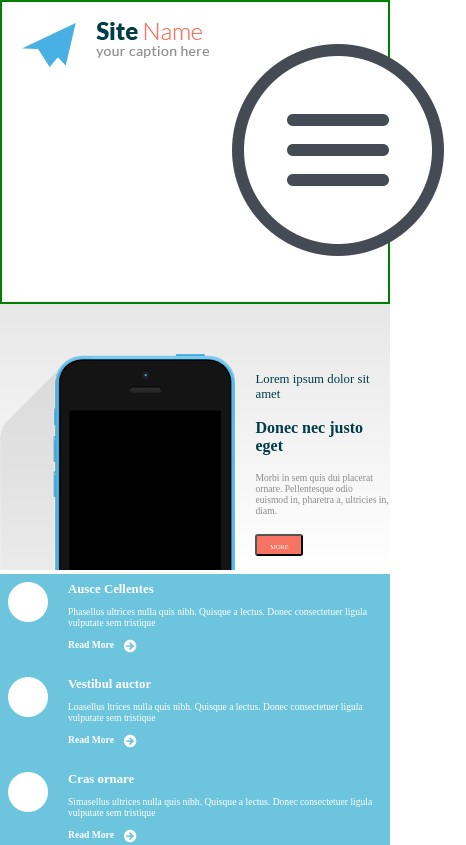
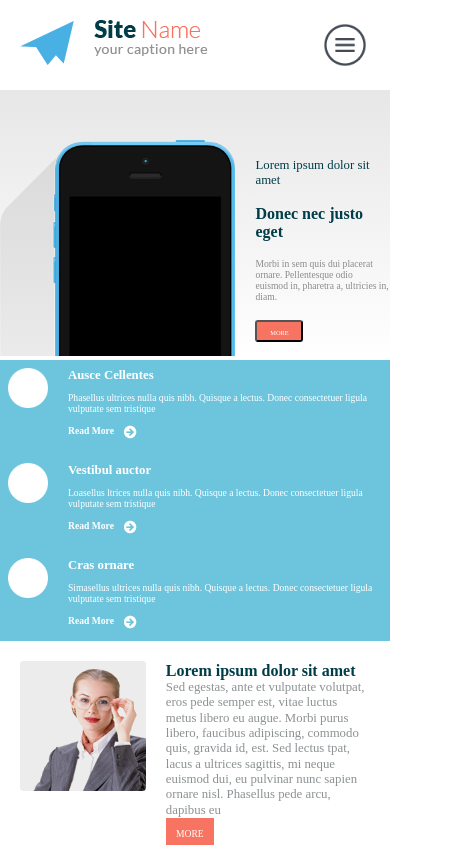
Before and after one commit to liubaterehova/-layout, a React app: page / in a window 390 px wide. Shown: the top 845 px of the page, 466 px wide, since content can reach past the window. Built offline with nearby package versions, Linux system fonts and the light colour scheme.

Commit message:
added menu

```diff
--- a/src/components/header/style.scss
+++ b/src/components/header/style.scss
@@ -1,9 +1,8 @@
 .header {
   display: flex;
   background-color: #ffffff;
-  border: 2px solid green;
   padding: 40px;
-  .menu-in-screen-for-phone {
+  .div-menu-in-screen-for-phone {
     display: none;
   }
   .plane-image {
@@ -14,7 +13,6 @@
     margin-left: auto;
     color: #787878;
     font-weight: bold;
-    border: 2px solid green;
     .active-tab-menu {
       color: #6dc5dd;
     }
@@ -30,10 +28,11 @@
     .menu {
       display: none;
     }
-    .menu-in-screen-for-phone {
+    .div-menu-in-screen-for-phone {
       display: inline-block;
-      width: 25px;
-      height: 25px;
+      width: 50px;
+      height: 50px;
+      margin-left: auto;
       .menu-img {
         width: auto;
         height: 100%;
```
